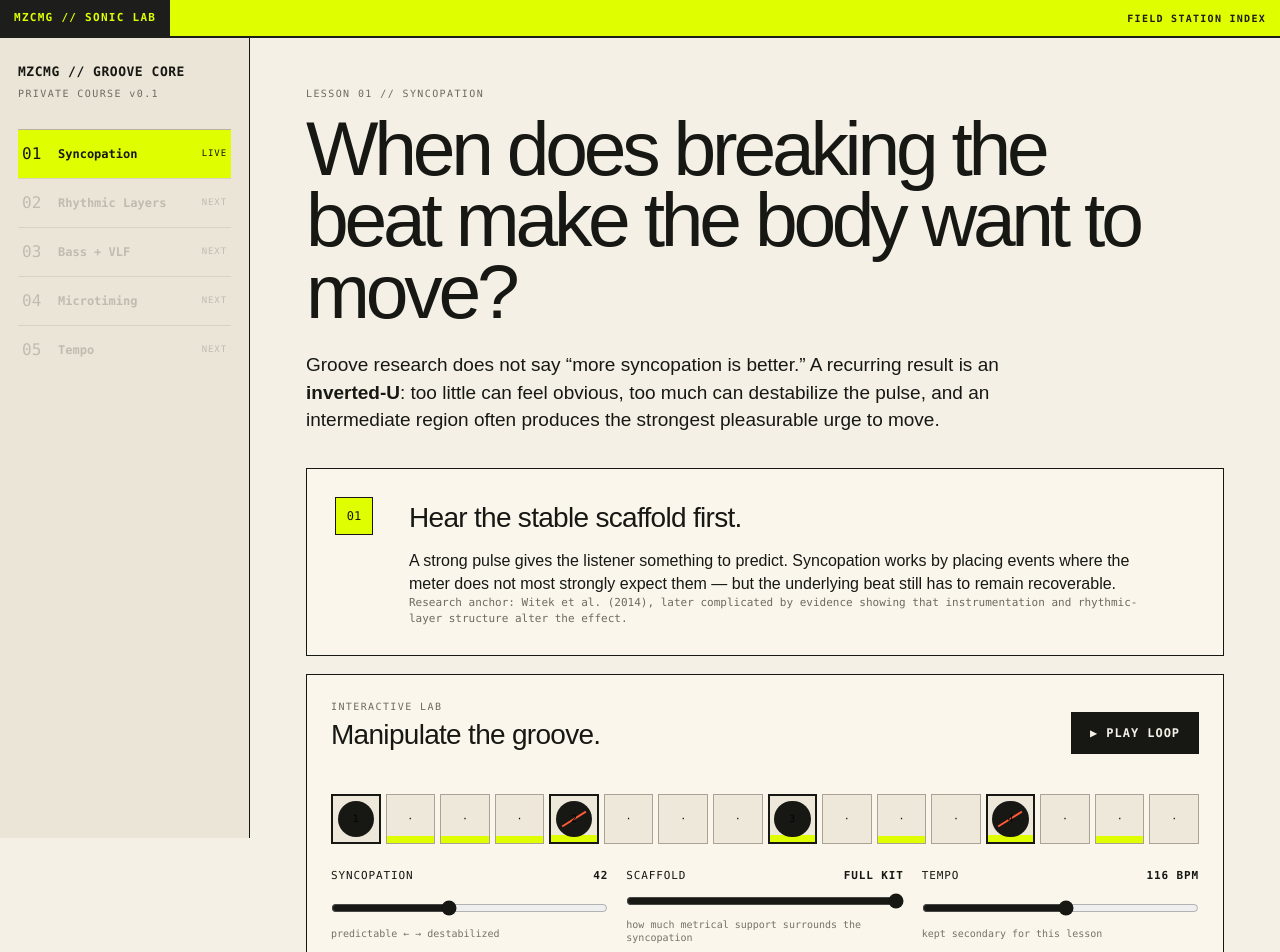
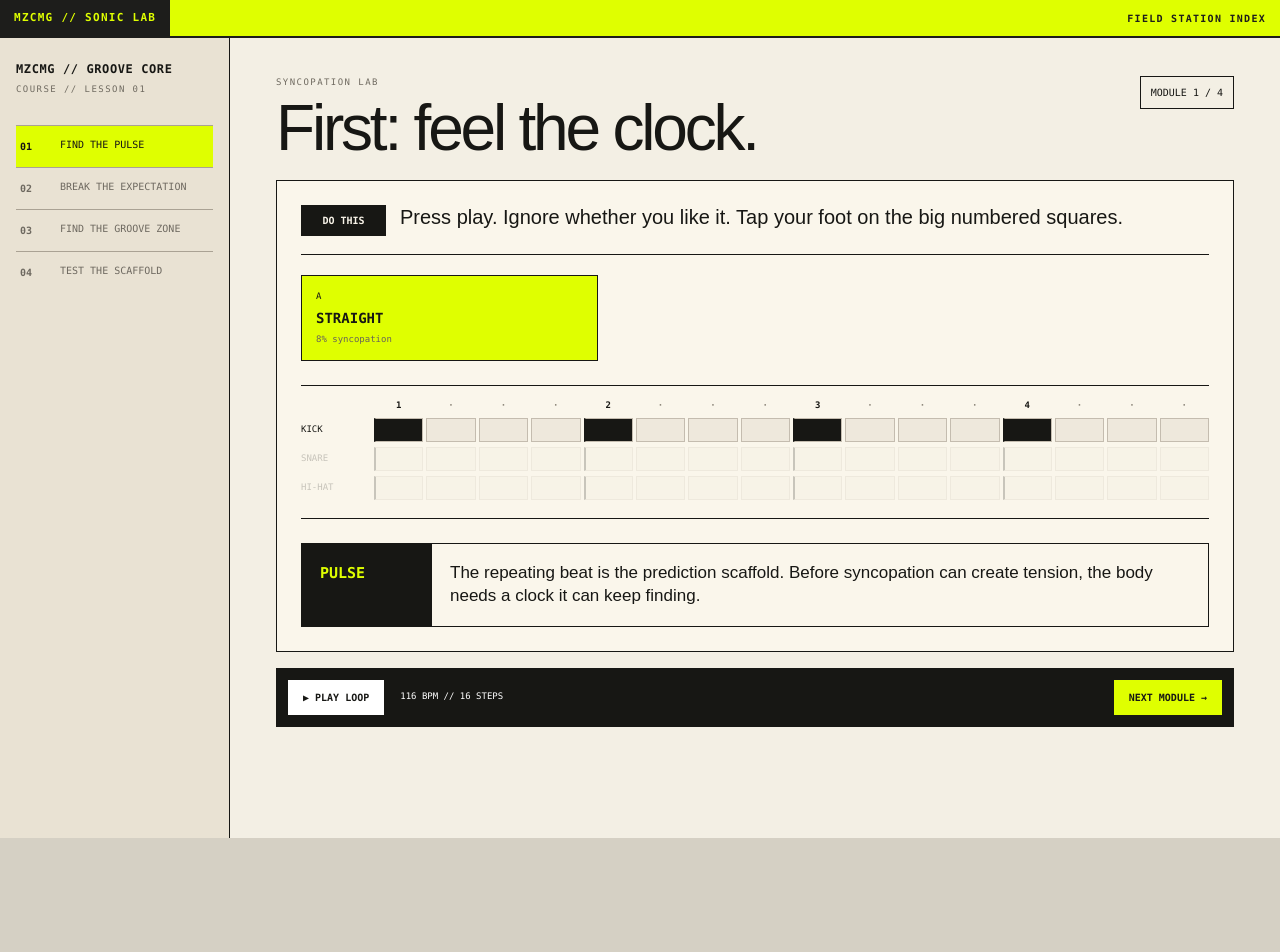
Before and after one commit to matchzimmerman/mz-audio-tools, a Next.js app: page /groove-course in a window 1280 px wide. Shown: the top 952 px of the page. After the commit the page ends 838 px from the top, so only its background shows below. Built offline with nearby package versions, Linux system fonts and the light colour scheme.

Commit message:
Scaffold Groove Course into four interactive modules (#13)
* Restructure Groove Course into scaffolded syncopation modules

* Redesign Groove Course for step-by-step interaction

```diff
--- a/app/groove-course/page.tsx
+++ b/app/groove-course/page.tsx
@@ -1,64 +1,49 @@
 "use client";
 
-import { useMemo, useRef, useState } from "react";
+import { useEffect, useMemo, useRef, useState } from "react";
 import "./groove-course.css";
 
-type Lesson = {
-  id: string;
-  title: string;
-  kicker: string;
-  status: "LIVE" | "NEXT";
+type Mode = "STRAIGHT" | "GROOVE" | "BROKEN";
+type Rating = { mode: Mode; scaffold: number; score: number };
+
+const MODE: Record<Mode, { label:string; sync:number; note:string }> = {
+  STRAIGHT: { label:"TOO STRAIGHT", sync:8, note:"The pulse is obvious, but there is little expectation violation." },
+  GROOVE: { label:"RESEARCH ZONE", sync:48, note:"Clear pulse + intermediate syncopation: the region most often associated with stronger PLUMM." },
+  BROKEN: { label:"TOO UNSTABLE", sync:92, note:"So many events leave strong positions that the meter becomes harder to recover." },
 };
 
-type Rating = { sync: number; scaffold: number; score: number };
+const straightHat = [0,2,4,6,8,10,12,14];
+const offbeats = [1,3,5,7,9,11,13,15];
 
-const lessons: Lesson[] = [
-  { id: "syncopation", title: "Syncopation", kicker: "Expectation, violation, movement", status: "LIVE" },
-  { id: "layers", title: "Rhythmic Layers", kicker: "Why scaffolds change groove", status: "NEXT" },
-  { id: "bass", title: "Bass + VLF", kicker: "Low-frequency energy and the body", status: "NEXT" },
-  { id: "microtiming", title: "Microtiming", kicker: "When humanization helps — and when it does not", status: "NEXT" },
-  { id: "tempo", title: "Tempo", kicker: "BPM, event rate, and movement", status: "NEXT" },
-];
-
-const straightHat = [0,2,4,6,8,10,12,14];
-const syncPools = [
-  [2,6,10,14],
-  [1,3,5,7,9,11,13,15],
-  [3,7,11,15],
-];
-
-function clamp(v:number,min:number,max:number){ return Math.max(min,Math.min(max,v)); }
+function patternFor(sync:number){
+  const hats = new Set(straightHat);
+  const moved:number[] = [];
+  const moveCount = sync < 20 ? 0 : sync < 70 ? 3 : 7;
+  for(let i=0;i<moveCount;i++){
+    const from = straightHat[(i*3)%straightHat.length];
+    const to = offbeats[(i*2+1)%offbeats.length];
+    hats.delete(from); hats.add(to); moved.push(to);
+  }
+  return { kick:[0,4,8,12], snare:[4,12], hat:[...hats].sort((a,b)=>a-b), moved };
+}
 
 export default function GrooveCoursePage(){
+  const [module,setModule] = useState(1);
+  const [mode,setMode] = useState<Mode>("STRAIGHT");
+  const [scaffold,setScaffold] = useState(3);
   const [playing,setPlaying] = useState(false);
-  const [sync,setSync] = useState(42);
-  const [scaffold,setScaffold] = useState(3);
-  const [bpm,setBpm] = useState(116);
+  const [step,setStep] = useState(-1);
   const [ratings,setRatings] = useState<Rating[]>([]);
-  const [score,setScore] = useState(6);
-  const [reveal,setReveal] = useState(false);
+  const [score,setScore] = useState(5);
+  const [showResearch,setShowResearch] = useState(false);
   const ctxRef = useRef<AudioContext|null>(null);
   const timerRef = useRef<number|null>(null);
-  const stepRef = useRef(0);
+  const liveRef = useRef({mode,scaffold});
 
-  const pattern = useMemo(()=>{
-    const amount = sync/100;
-    const hats = new Set(straightHat);
-    const moveCount = Math.round(amount*5);
-    const targets = [...syncPools[1]].slice(0,moveCount);
-    for(let i=0;i<moveCount;i++){
-      const from = straightHat[(i*3)%straightHat.length];
-      hats.delete(from);
-      hats.add(targets[i]);
-    }
-    return {
-      kick:[0,4,8,12],
-      snare:[4,12],
-      hat:[...hats].sort((a,b)=>a-b),
-    };
-  },[sync]);
+  useEffect(()=>{ liveRef.current={mode,scaffold}; },[mode,scaffold]);
+  const pattern = useMemo(()=>patternFor(MODE[mode].sync),[mode]);
 
-  function ensureCtx(){
+  function ensure(){
     if(!ctxRef.current) ctxRef.current = new AudioContext();
     if(ctxRef.current.state === "suspended") void ctxRef.current.resume();
     return ctxRef.current;
@@ -66,118 +51,104 @@ export default function GrooveCoursePage(){
 
   function hit(ctx:AudioContext,time:number,type:"kick"|"snare"|"hat"){
     if(type==="kick"){
-      const osc=ctx.createOscillator(); const g=ctx.createGain();
-      osc.type="sine"; osc.frequency.setValueAtTime(130,time); osc.frequency.exponentialRampToValueAtTime(48,time+.12);
-      g.gain.setValueAtTime(.7,time); g.gain.exponentialRampToValueAtTime(.001,time+.18);
-      osc.connect(g).connect(ctx.destination); osc.start(time); osc.stop(time+.2);
-    } else {
-      const len = type==="snare" ? .11 : .035;
-      const buffer=ctx.createBuffer(1,Math.floor(ctx.sampleRate*len),ctx.sampleRate);
-      const data=buffer.getChannelData(0); for(let i=0;i<data.length;i++) data[i]=(Math.random()*2-1)*(1-i/data.length);
-      const src=ctx.createBufferSource(); src.buffer=buffer;
-      const filter=ctx.createBiquadFilter(); filter.type="highpass"; filter.frequency.value=type==="snare"?900:5000;
-      const g=ctx.createGain(); g.gain.value=type==="snare"?.22:.08;
-      src.connect(filter).connect(g).connect(ctx.destination); src.start(time);
+      const osc=ctx.createOscillator(), g=ctx.createGain();
+      osc.type="sine"; osc.frequency.setValueAtTime(125,time); osc.frequency.exponentialRampToValueAtTime(48,time+.11);
+      g.gain.setValueAtTime(.78,time); g.gain.exponentialRampToValueAtTime(.001,time+.18);
+      osc.connect(g).connect(ctx.destination); osc.start(time); osc.stop(time+.2); return;
     }
+    const len=type==="snare"?.1:.032;
+    const b=ctx.createBuffer(1,Math.floor(ctx.sampleRate*len),ctx.sampleRate), d=b.getChannelData(0);
+    for(let i=0;i<d.length;i++) d[i]=(Math.random()*2-1)*(1-i/d.length);
+    const src=ctx.createBufferSource(), f=ctx.createBiquadFilter(), g=ctx.createGain(); src.buffer=b;
+    f.type="highpass"; f.frequency.value=type==="snare"?900:5200; g.gain.value=type==="snare"?.27:.12;
+    src.connect(f).connect(g).connect(ctx.destination); src.start(time);
   }
 
-  function tick(){
-    const ctx=ensureCtx(); const step=stepRef.current%16; const now=ctx.currentTime;
-    if(pattern.kick.includes(step)) hit(ctx,now,"kick");
-    if(scaffold>=2 && pattern.snare.includes(step)) hit(ctx,now,"snare");
-    if(scaffold>=3 && pattern.hat.includes(step)) hit(ctx,now,"hat");
-    stepRef.current=(step+1)%16;
+  function fireStep(i:number){
+    const ctx=ensure(); const {mode:m,scaffold:s}=liveRef.current; const p=patternFor(MODE[m].sync); const now=ctx.currentTime;
+    if(p.kick.includes(i)) hit(ctx,now,"kick");
+    if(s>=2 && p.snare.includes(i)) hit(ctx,now,"snare");
+    if(s>=3 && p.hat.includes(i)) hit(ctx,now,"hat");
   }
 
-  function toggle(){
-    if(playing){ if(timerRef.current) window.clearInterval(timerRef.current); timerRef.current=null; setPlaying(false); return; }
-    ensureCtx(); tick();
-    const ms=(60/bpm/4)*1000;
-    timerRef.current=window.setInterval(tick,ms);
-    setPlaying(true);
+  function stop(){ if(timerRef.current) window.clearInterval(timerRef.current); timerRef.current=null; setPlaying(false); setStep(-1); }
+  function play(){
+    if(playing){ stop(); return; }
+    ensure(); let i=0; fireStep(i); setStep(i); setPlaying(true);
+    timerRef.current=window.setInterval(()=>{ i=(i+1)%16; fireStep(i); setStep(i); },(60/116/4)*1000);
   }
+  useEffect(()=>()=>{ if(timerRef.current) window.clearInterval(timerRef.current); },[]);
 
-  function saveRating(){
-    setRatings(r=>[...r,{sync,scaffold,score}]);
-  }
-
-  const best = ratings.length ? [...ratings].sort((a,b)=>b.score-a.score)[0] : null;
+  function choose(next:Mode){ setMode(next); }
+  function log(){ setRatings(r=>[...r,{mode,scaffold,score}]); }
+  const best=ratings.length?[...ratings].sort((a,b)=>b.score-a.score)[0]:null;
+  const zone = mode==="GROOVE" && scaffold===3 ? "SUPPORTED" : mode==="GROOVE" ? "PARTIAL" : "OUTSIDE";
 
   return <main className="gc-shell">
     <aside className="gc-rail">
       <div className="gc-brand">MZCMG // GROOVE CORE</div>
-      <div className="gc-sub">PRIVATE COURSE v0.1</div>
-      <nav>
-        {lessons.map((l,i)=><button key={l.id} className={`gc-lesson ${i===0?"active":""}`} disabled={i!==0}>
-          <span>{String(i+1).padStart(2,"0")}</span>
-          <strong>{l.title}</strong>
-          <em>{l.status}</em>
-        </button>)}
-      </nav>
+      <div className="gc-sub">COURSE // LESSON 01</div>
+      {[1,2,3,4].map(n=><button key={n} className={`gc-nav ${module===n?"active":""}`} onClick={()=>setModule(n)}><b>0{n}</b><span>{["FIND THE PULSE","BREAK THE EXPECTATION","FIND THE GROOVE ZONE","TEST THE SCAFFOLD"][n-1]}</span></button>)}
     </aside>
 
     <section className="gc-main">
-      <header className="gc-hero">
-        <div className="gc-eyebrow">LESSON 01 // SYNCOPATION</div>
-        <h1>When does breaking the beat make the body want to move?</h1>
-        <p>Groove research does not say “more syncopation is better.” A recurring result is an <b>inverted-U</b>: too little can feel obvious, too much can destabilize the pulse, and an intermediate region often produces the strongest pleasurable urge to move.</p>
-      </header>
+      <header className="gc-top"><div><div className="gc-eyebrow">SYNCOPATION LAB</div><h1>{["First: feel the clock.","Now: move events off the clock.","There is a sweet spot.","The scaffold changes the result."][module-1]}</h1></div><div className="gc-progress">MODULE {module} / 4</div></header>
 
-      <section className="gc-card lesson-copy">
-        <div className="gc-stepnum">01</div>
-        <div>
-          <h2>Hear the stable scaffold first.</h2>
-          <p>A strong pulse gives the listener something to predict. Syncopation works by placing events where the meter does not most strongly expect them — but the underlying beat still has to remain recoverable.</p>
-          <p className="gc-note">Research anchor: Witek et al. (2014), later complicated by evidence showing that instrumentation and rhythmic-layer structure alter the effect.</p>
-        </div>
+      <section className="gc-stage">
+        {module===1 && <>
+          <div className="gc-instruction"><b>DO THIS</b><span>Press play. Ignore whether you like it. Tap your foot on the big numbered squares.</span></div>
+          <CompareButtons mode={mode} choose={choose} onlyStraight />
+          <BeatView pattern={pattern} step={step} scaffold={1}/>
+          <div className="gc-concept"><b>PULSE</b><span>The repeating beat is the prediction scaffold. Before syncopation can create tension, the body needs a clock it can keep finding.</span></div>
+        </>}
+
+        {module===2 && <>
+          <div className="gc-instruction"><b>DO THIS</b><span>Switch between A and B while the loop plays. Watch the yellow hits: those are events displaced away from expected positions.</span></div>
+          <CompareButtons mode={mode} choose={choose} allowed={["STRAIGHT","GROOVE"]}/>
+          <BeatView pattern={pattern} step={step} scaffold={3}/>
+          <div className="gc-legend"><span><i className="expected"/> strong beat</span><span><i className="moved"/> displaced event</span><span><i className="playhead"/> current step</span></div>
+          <div className="gc-concept"><b>SYNCOPATION</b><span>An event arrives where the meter does not strongly predict it — while the underlying beat remains recoverable.</span></div>
+        </>}
+
+        {module===3 && <>
+          <div className="gc-instruction"><b>DO THIS</b><span>A → B → C. Do not hunt for “best music.” Notice where your body gets the strongest pull without losing the beat.</span></div>
+          <CompareButtons mode={mode} choose={choose}/>
+          <ResearchMeter mode={mode}/>
+          <BeatView pattern={pattern} step={step} scaffold={3}/>
+          <div className={`gc-zone ${zone.toLowerCase()}`}><b>{MODE[mode].label}</b><span>{MODE[mode].note}</span></div>
+          <button className="gc-reveal" onClick={()=>setShowResearch(v=>!v)}>{showResearch?"HIDE WHY":"WHY DOES RESEARCH EXPECT THIS?"}</button>
+          {showResearch && <div className="gc-research"><b>WITEK ET AL. 2014</b><span>Across their stimuli, pleasure and wanting-to-move tended to peak at intermediate syncopation: an inverted-U, not a “more is better” rule.</span><small>Important: this is a population-level tendency, not a universal law.</small></div>}
+        </>}
+
+        {module===4 && <>
+          <div className="gc-instruction"><b>DO THIS</b><span>Keep B // RESEARCH ZONE selected. Strip the rhythm down, then rebuild it. The syncopation stays the same.</span></div>
+          <CompareButtons mode={mode} choose={choose} allowed={["GROOVE"]}/>
+          <div className="gc-scaffold">
+            {[1,2,3].map(s=><button key={s} onClick={()=>setScaffold(s)} className={scaffold===s?"active":""}>{s===1?"KICK ONLY":s===2?"+ SNARE":"+ HI-HAT"}</button>)}
+          </div>
+          <BeatView pattern={pattern} step={step} scaffold={scaffold}/>
+          <div className={`gc-zone ${zone.toLowerCase()}`}><b>{zone==="SUPPORTED"?"STRONGEST RESEARCH MATCH":zone==="PARTIAL"?"SCAFFOLD INCOMPLETE":"OUTSIDE TARGET"}</b><span>{zone==="SUPPORTED"?"Intermediate syncopation + full rhythmic scaffold matches the condition that produced the clearest inverted-U in newer layer research.":"Same syncopation, less metrical support. The relationship becomes less reliable."}</span></div>
+          <div className="gc-rate"><span>YOUR URGE TO MOVE</span><b>{score}/10</b><input type="range" min="0" max="10" value={score} onChange={e=>setScore(+e.target.value)}/><button onClick={log}>LOG TRIAL</button><small>{ratings.length} trials {best?`// best ${best.score}/10: ${best.mode}, scaffold ${best.scaffold}`:""}</small></div>
+          <div className="gc-research"><b>SEEBERG ET AL. 2025</b><span>The clearest inverted-U emerged with the full bass-drum + snare + hi-hat scaffold. Syncopation does not act alone.</span></div>
+        </>}
       </section>
 
-      <section className="gc-lab">
-        <div className="gc-labtop">
-          <div><div className="gc-eyebrow">INTERACTIVE LAB</div><h2>Manipulate the groove.</h2></div>
-          <button className={`gc-play ${playing?"on":""}`} onClick={toggle}>{playing?"■ STOP":"▶ PLAY LOOP"}</button>
-        </div>
-
-        <div className="gc-grid16">
-          {Array.from({length:16},(_,i)=><div key={i} className={`gc-step ${i%4===0?"beat":""} ${pattern.hat.includes(i)&&scaffold>=3?"hat":""} ${pattern.snare.includes(i)&&scaffold>=2?"snare":""} ${pattern.kick.includes(i)?"kick":""}`}>
-            <span>{i%4===0?i/4+1:"·"}</span>
-          </div>)}
-        </div>
-
-        <div className="gc-controls">
-          <label><span>SYNCOPATION <b>{sync}</b></span><input type="range" min="0" max="100" value={sync} onChange={e=>setSync(+e.target.value)}/><small>predictable ← → destabilized</small></label>
-          <label><span>SCAFFOLD <b>{["KICK","KICK + SNARE","FULL KIT"][scaffold-1]}</b></span><input type="range" min="1" max="3" step="1" value={scaffold} onChange={e=>setScaffold(+e.target.value)}/><small>how much metrical support surrounds the syncopation</small></label>
-          <label><span>TEMPO <b>{bpm} BPM</b></span><input type="range" min="90" max="140" value={bpm} onChange={e=>{setBpm(+e.target.value); if(playing){ if(timerRef.current) window.clearInterval(timerRef.current); timerRef.current=window.setInterval(tick,(60/+e.target.value/4)*1000); }}}/><small>kept secondary for this lesson</small></label>
-        </div>
-      </section>
-
-      <section className="gc-card gc-test">
-        <div className="gc-stepnum">02</div>
-        <div className="gc-testbody">
-          <h2>Do not ask “is this good?” Ask what your body wants to do.</h2>
-          <label className="gc-rating"><span>URGE TO MOVE</span><b>{score}/10</b><input type="range" min="0" max="10" value={score} onChange={e=>setScore(+e.target.value)}/></label>
-          <button className="gc-save" onClick={saveRating}>LOG THIS TRIAL</button>
-          <div className="gc-stats"><span>TRIALS {ratings.length}</span><span>BEST {best?`${best.score}/10 @ sync ${best.sync}`:"—"}</span></div>
-        </div>
-      </section>
-
-      <section className="gc-card lesson-copy">
-        <div className="gc-stepnum">03</div>
-        <div>
-          <h2>Now reveal the model.</h2>
-          <button className="gc-reveal" onClick={()=>setReveal(v=>!v)}>{reveal?"HIDE RESEARCH":"REVEAL RESEARCH"}</button>
-          {reveal && <div className="gc-research">
-            <h3>What the evidence suggests</h3>
-            <p><b>Witek et al. (2014):</b> intermediate syncopation often produced the highest pleasure and wanting-to-move ratings.</p>
-            <p><b>Seeberg et al. (2025):</b> that curve depends on the rhythmic scaffold; the full bass-drum + snare + hi-hat condition produced the clearest inverted-U.</p>
-            <p><b>Working design rule:</b> do not optimize syncopation independently. Treat it as an interaction between expectation violation and pulse support.</p>
-            <div className="gc-model">PULSE SCAFFOLD × SYNCOPATION → PLEASURABLE URGE TO MOVE</div>
-            <p className="gc-note">Sources: Witek et al., PLOS ONE 2014, DOI 10.1371/journal.pone.0094446. Seeberg et al., Cognition 2025, DOI 10.1016/j.cognition.2025.106178.</p>
-          </div>}
-        </div>
-      </section>
-
-      <footer className="gc-footer">NEXT LESSON // RHYTHMIC LAYERS — why the same syncopation can groove differently depending on the scaffold.</footer>
+      <div className="gc-playbar"><button className={playing?"on":""} onClick={play}>{playing?"■ STOP LOOP":"▶ PLAY LOOP"}</button><span>116 BPM // 16 STEPS</span>{module<4?<button className="gc-next" onClick={()=>setModule(m=>Math.min(4,m+1))}>NEXT MODULE →</button>:<span className="gc-done">LESSON MODEL: PULSE SCAFFOLD × SYNCOPATION → PLUMM</span>}</div>
     </section>
   </main>;
 }
+
+function CompareButtons({mode,choose,allowed,onlyStraight}:{mode:Mode;choose:(m:Mode)=>void;allowed?:Mode[];onlyStraight?:boolean}){
+  const modes:Mode[]=onlyStraight?["STRAIGHT"]:(allowed??["STRAIGHT","GROOVE","BROKEN"]);
+  return <div className="gc-compare">{modes.map((m,i)=><button key={m} className={mode===m?"active":""} onClick={()=>choose(m)}><small>{String.fromCharCode(65+i)}</small><b>{m==="STRAIGHT"?"STRAIGHT":m==="GROOVE"?"INTERMEDIATE":"HEAVY"}</b><span>{MODE[m].sync}% syncopation</span></button>)}</div>;
+}
+
+function BeatView({pattern,step,scaffold}:{pattern:{kick:number[];snare:number[];hat:number[];moved:number[]};step:number;scaffold:number}){
+  const lanes=[{name:"KICK",hits:pattern.kick,on:true},{name:"SNARE",hits:pattern.snare,on:scaffold>=2},{name:"HI-HAT",hits:pattern.hat,on:scaffold>=3}];
+  return <div className="gc-seq"><div className="gc-beatnums"><span/> {Array.from({length:16},(_,i)=><b key={i} className={i%4===0?"strong":""}>{i%4===0?i/4+1:"·"}</b>)}</div>{lanes.map(l=><div className={`gc-lane ${l.on?"":"muted"}`} key={l.name}><label>{l.name}</label>{Array.from({length:16},(_,i)=><i key={i} className={`${l.hits.includes(i)&&l.on?"hit":""} ${pattern.moved.includes(i)&&l.name==="HI-HAT"?"moved":""} ${step===i?"head":""} ${i%4===0?"beat":""}`}/>)}</div>)}</div>;
+}
+
+function ResearchMeter({mode}:{mode:Mode}){
+  const left=mode==="STRAIGHT"?9:mode==="GROOVE"?50:91;
+  return <div className="gc-meter"><div className="gc-meterlabels"><span>TOO PREDICTABLE</span><b>COMMON GROOVE ZONE</b><span>TOO COMPLEX</span></div><div className="gc-meterbar"><div className="gc-sweet"/><i style={{left:`${left}%`}}/></div><small>Research summary: intermediate rhythmic complexity frequently produces the strongest pleasurable urge to move.</small></div>;
+}
```
Also changed, not shown: app/groove-course/groove-course.css.
